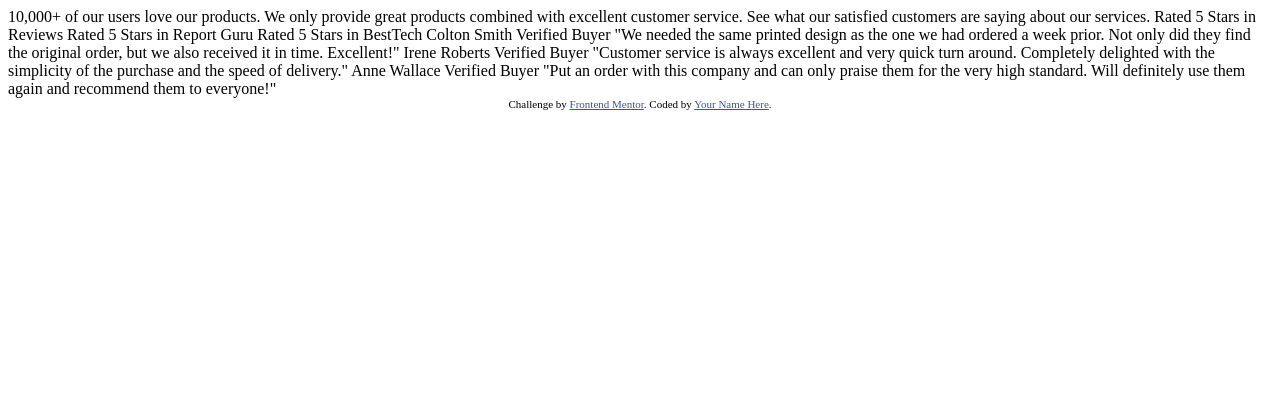
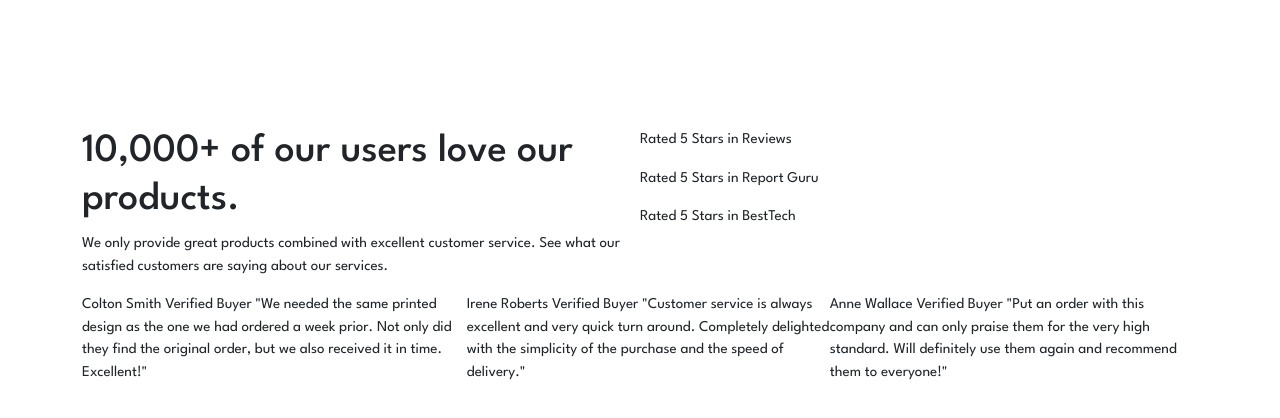
Before and after one commit to ashish-tiwari98/Social-proof-Section, a plain HTML site: page index.html in a window 1280 px wide. Drawn offline with nearby package versions, Linux system fonts and the light colour scheme.

Commit message:
html structure completed

```diff
--- a/index.html
+++ b/index.html
@@ -4,58 +4,54 @@
     <meta charset="UTF-8" />
     <meta name="viewport" content="width=device-width, initial-scale=1.0" />
     <!-- displays site properly based on user's device -->
+    <link href="https://cdn.jsdelivr.net/npm/bootstrap@5.2.0-beta1/dist/css/bootstrap.min.css" rel="stylesheet" integrity="sha384-0evHe/X+R7YkIZDRvuzKMRqM+OrBnVFBL6DOitfPri4tjfHxaWutUpFmBp4vmVor" crossorigin="anonymous">
+    <link rel="preconnect" href="https://fonts.googleapis.com">
+    <link rel="preconnect" href="https://fonts.gstatic.com" crossorigin>
+    <link href="https://fonts.googleapis.com/css2?family=League+Spartan:wght@400;500;700&display=swap" rel="stylesheet">
 
-    <link
-      rel="icon"
-      type="image/png"
-      sizes="32x32"
-      href="./images/favicon-32x32.png"
-    />
+    <link rel="icon" type="image/png" sizes="32x32" href="./images/favicon-32x32.png"/>
 
-    <title>Frontend Mentor | Social proof section</title>
+    <title>Social proof section</title>
 
     <!-- Feel free to remove these styles or customise in your own stylesheet 👍 -->
-    <style>
-      .attribution {
-        font-size: 11px;
-        text-align: center;
-      }
-      .attribution a {
-        color: hsl(228, 45%, 44%);
-      }
-    </style>
+
+    <link rel="stylesheet" type="text/css" href="styles.css"/>
   </head>
   <body>
-    10,000+ of our users love our products.
+    <main class="container">
+      <div class="d-flex justify-content-around ">
+        <div class="block">
+          <h1>10,000+ of our users love our products.</h1>
+          <p>We only provide great products combined with excellent customer service.
+          See what our satisfied customers are saying about our services.</p>
+        </div>
+        <div class="block">
+          <p>Rated 5 Stars in Reviews</p>
+          <p>Rated 5 Stars in Report Guru</p>
+          <p>Rated 5 Stars in BestTech</p>
+        </div>
+     </div>
+     <div class="d-flex justify-content-around">
+       <div class="">  Colton Smith
+        Verified Buyer
+        "We needed the same printed design as the one we had ordered a week prior.
+        Not only did they find the original order, but we also received it in time.
+        Excellent!"</div>
+       <div class="">  Irene Roberts
+        Verified Buyer
+        "Customer service is always excellent and very quick turn around. Completely
+        delighted with the simplicity of the purchase and the speed of delivery."</div>
+       <div class=""> Anne Wallace
+        Verified Buyer
+        "Put an order with this company and can only praise them for the very high
+        standard. Will definitely use them again and recommend them to everyone!"</div>
+     </div>
 
-    We only provide great products combined with excellent customer service.
-    See what our satisfied customers are saying about our services.
 
-    Rated 5 Stars in Reviews
-    Rated 5 Stars in Report Guru
-    Rated 5 Stars in BestTech
 
-    Colton Smith
-    Verified Buyer
-    "We needed the same printed design as the one we had ordered a week prior.
-    Not only did they find the original order, but we also received it in time.
-    Excellent!"
 
-    Irene Roberts
-    Verified Buyer
-    "Customer service is always excellent and very quick turn around. Completely
-    delighted with the simplicity of the purchase and the speed of delivery."
 
-    Anne Wallace
-    Verified Buyer
-    "Put an order with this company and can only praise them for the very high
-    standard. Will definitely use them again and recommend them to everyone!"
 
-    <div class="attribution">
-      Challenge by
-      <a href="https://www.frontendmentor.io?ref=challenge" target="_blank"
-        >Frontend Mentor</a
-      >. Coded by <a href="#">Your Name Here</a>.
-    </div>
+    </main>
   </body>
 </html>
--- /dev/null
+++ b/styles.css
@@ -0,0 +1,17 @@
+*{
+    margin:0;
+    padding:0;
+    box-sizing: border-box;
+    font-family: 'League Spartan', sans-serif;
+}
+
+body{
+    font-size: 15px;
+}
+
+.block{
+    width: 50%;
+}
+.container{
+    margin: 10% auto;
+}
```
